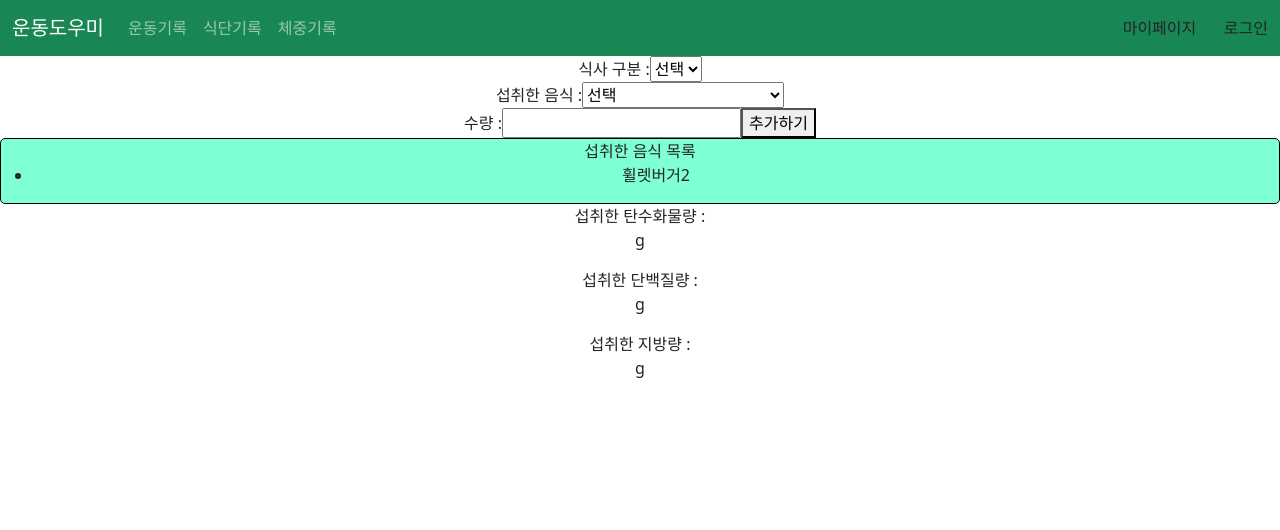
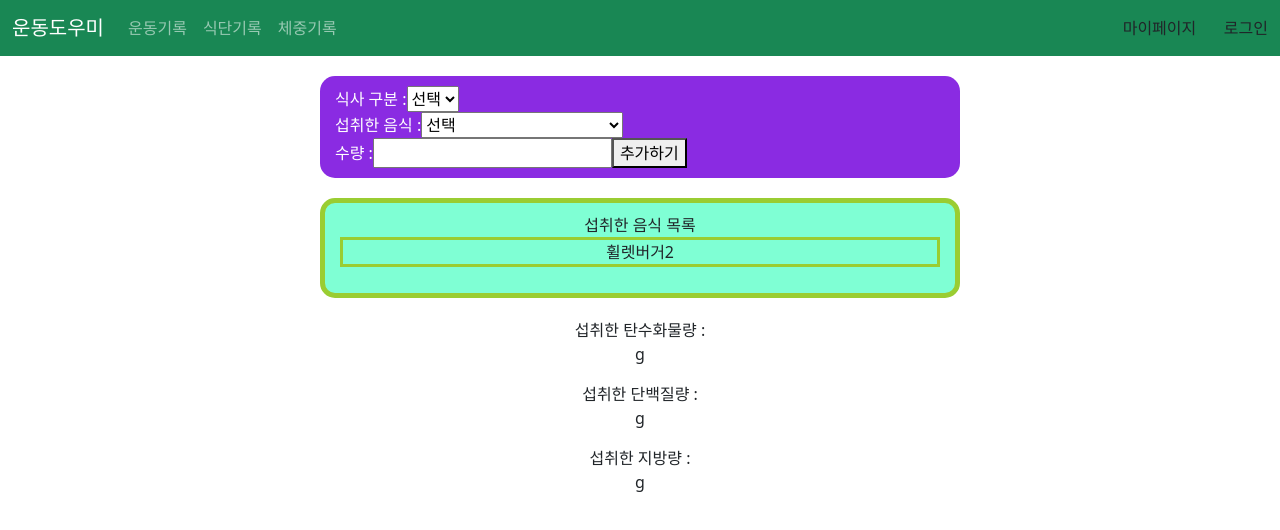
Before and after one commit to cham0287/health-tracker, a React (Create React App) app: page /diet in a window 1280 px wide. Shown: the top 530 px of the page. Built offline with nearby package versions, Linux system fonts and the light colour scheme.

Commit message:
컴포넌트 분리 완성

```diff
--- a/src/App.css
+++ b/src/App.css
@@ -28,7 +28,34 @@
 }
 
 .takenFood {
-  border: 1px solid black;
-  border-radius: 5px;
+  border: 5px solid yellowgreen;
+  border-radius: 15px;
   background-color: aquamarine;
+  padding-top: 10px;
+  padding-bottom: 10px;
+  padding-left: 15px;
+  padding-right: 15px;
+  margin-top: 20px;
+  margin-bottom: 20px;
+  margin-left: 25%;
+  margin-right: 25%;
 }
+.takenFood li {
+  border: 3px solid yellowgreen;
+}
+
+.selectOption {
+  color: white;
+  padding-top: 10px;
+  padding-bottom: 10px;
+  padding-left: 15px;
+  padding-right: 15px;
+  margin-top: 20px;
+  margin-bottom: 20px;
+  margin-left: 25%;
+  margin-right: 25%;
+  background-color: blueviolet;
+  border-radius: 15px;
+  text-align: left;
+  width: 50%;
+}
--- a/src/components/SelectOption.js
+++ b/src/components/SelectOption.js
@@ -9,7 +9,7 @@ function SelectOption({
   selectState,
 }) {
   return (
-    <>
+    <div className='selectOption'>
       <div>
         <label for='meal'>식사 구분 :</label>
         <select name='meal' id='meal'>
@@ -53,7 +53,7 @@ function SelectOption({
           추가하기
         </button>
       </div>
-    </>
+    </div>
   );
 }
 
--- a/src/components/TakenFood.js
+++ b/src/components/TakenFood.js
@@ -2,7 +2,7 @@ function TakenFood({ dietList }) {
   return (
     <div className='takenFood'>
       섭취한 음식 목록
-      <ul type='disc'>
+      <ul style={{ listStyleType: 'none', paddingLeft: 0 }}>
         {dietList.map((item, i) => {
           return (
             <li>
--- a/src/routers/Diet.js
+++ b/src/routers/Diet.js
@@ -1,5 +1,4 @@
 import { useState } from 'react';
-import data from '../data';
 import TakenFood from '../components/TakenFood';
 import TakenNutrient from '../components/TakenNutrient';
 import SelectOption from '../components/SelectOption';
@@ -8,6 +7,7 @@ function Diet({ diet, setDiet }) {
   let [selectState, setSelectState] = useState('음식을 선택하세요');
   let [foodCount, setFoodCount] = useState(0);
   let [dietList, setDietList] = useState([{ food: '휠렛버거', count: 2 }]);
+  let [mealTime, setMealTime] = useState('');
   console.log(diet);
 
   return (
```
